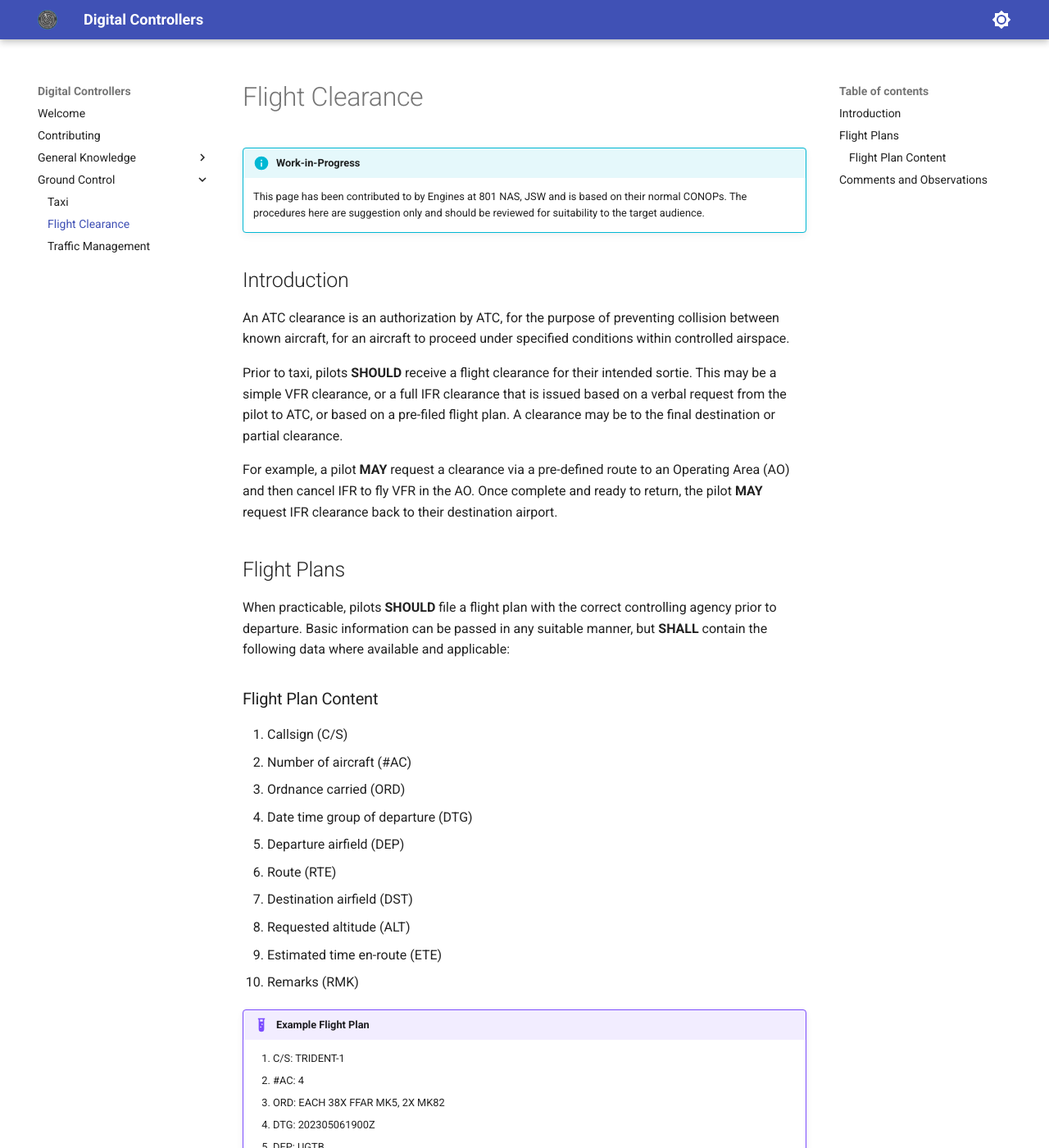
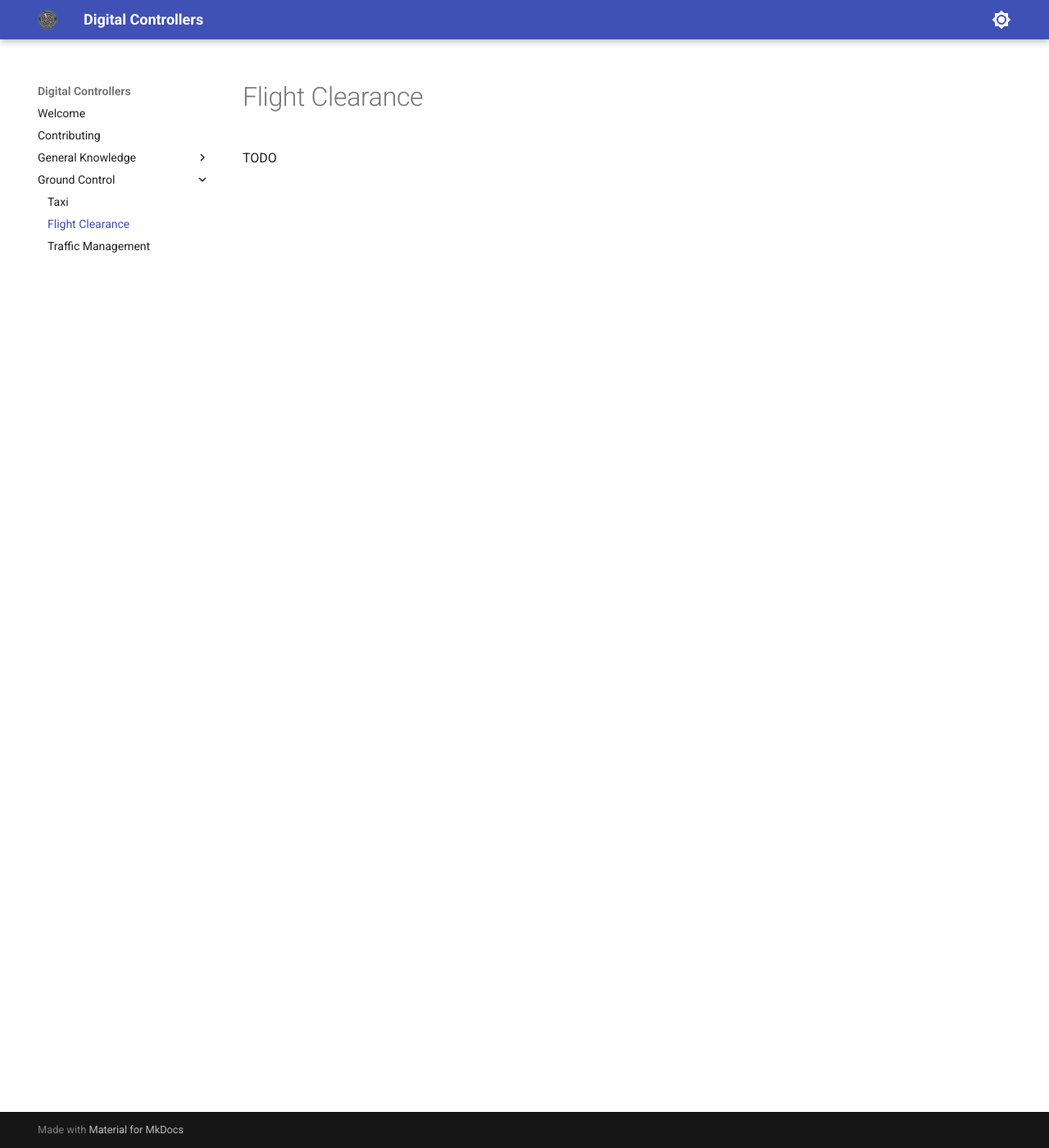
Before and after one commit to Digital-Controllers/website, an MkDocs documentation site: the page built from docs/ground/flight_clearance.md, in a window 1280 px wide and 1400 px high. Shown: the whole window at 82% size. Built offline with MkDocs 1.6.1 and Material for MkDocs 9.7.7, drawn with Linux system fonts in a browser that asks for light colours; some of the changed text lies outside the part shown.

Commit message:
Revert "Draft Flight Clearance Page"

```diff
--- a/docs/ground/flight_clearance.md
+++ b/docs/ground/flight_clearance.md
@@ -1,53 +1 @@
-# Flight Clearance
-
-
-!!! info "Work-in-Progress"
-	This page has been contributed to by Engines at 801 NAS, JSW and is based on their normal CONOPs.
-    The procedures here are suggestion only and should be reviewed for suitability to the target audience.
-
-## Introduction
-
-An ATC clearance is an authorization by ATC, for the purpose of preventing collision between known aircraft, for an aircraft to proceed under specified conditions within controlled airspace.
-
-Prior to taxi, pilots **SHOULD** receive a flight clearance for their intended sortie.
-This may be a simple VFR clearance, or a full IFR clearance that is issued based on a verbal request from the pilot to ATC, or based on a pre-filed flight plan.
-A clearance may be to the final destination or partial clearance.
-
-For example, a pilot **MAY** request a clearance via a pre-defined route to an Operating Area (AO) and then cancel IFR to fly VFR in the AO.
-Once complete and ready to return, the pilot **MAY** request IFR clearance back to their destination airport.
-
-## Flight Plans
-
-When practicable, pilots **SHOULD** file a flight plan with the correct controlling agency prior to departure.
-Basic information can be passed in any suitable manner, but **SHALL** contain the following data where available and applicable:
-
-### Flight Plan Content
-
-1.  Callsign (C/S)
-2.  Number of aircraft (#AC)
-3.  Ordnance carried (ORD)
-4.  Date time group of departure (DTG)
-5.  Departure airfield (DEP)
-6.  Route (RTE)
-7.  Destination airfield (DST)
-8.  Requested altitude (ALT)
-9.  Estimated time en-route (ETE)
-10. Remarks (RMK)
-
-!!! example "Example Flight Plan"
-    1.  C/S:  TRIDENT-1
-    2.  \#AC:  4
-    3.  ORD:  EACH 38X FFAR MK5, 2X MK82
-    4.  DTG:  202305061900Z
-    5.  DEP:  UGTB
-    6.  RTE:  MUKHRANI DANGR (B143) KTS (TEXACO ENROUTE) QUEBEC (KESSEL_RUN LL) X-RAY DANGR
-    7.  DST:  UGTB
-    8.  ALT:  FL220
-    9.  ETE:  +01+10
-    10. RMK:  DESCEND LOW-LEVEL AT KTS AFTER AAR, NAVEX SAMEGRELO MOA, RTB
-
-## Comments and Observations
-
-Where pilots are uncomfortable or unable to request, receive, and fly a cleared route, they **MAY** request, or be provided with vectors to a destination or reference point, in accordance with the level of control they have requested.
-
-For certain scenarios where radar coverage is limited or unavailable, a pilot may be given a procedural clearance for collision avoidance.
+TODO
```
